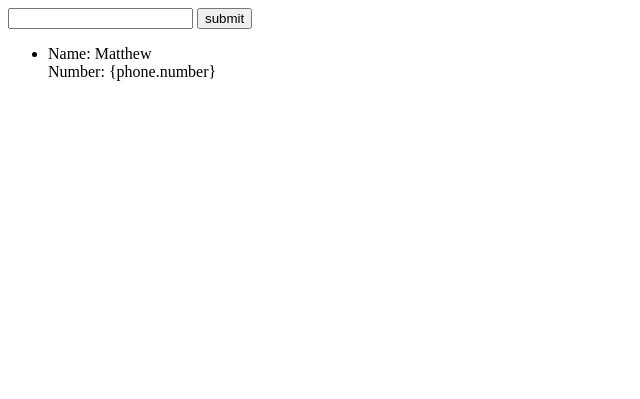
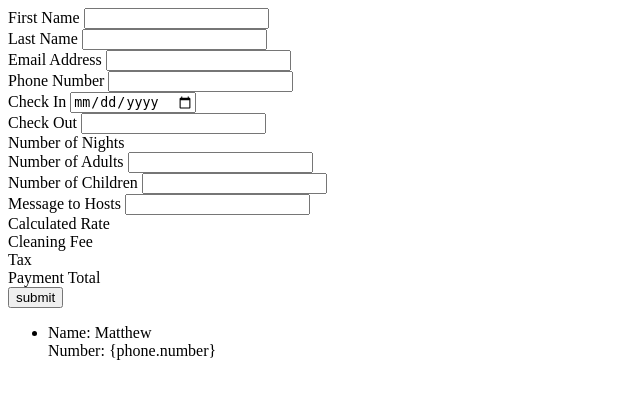
Before and after one commit to tanyabushnell/adu, a Django app: page /dom in a window 1280 px wide. Shown: the top 399 px of the page, without its empty margins (0-640 px from the left). Run offline with Django 3.2, Linux system fonts and the light colour scheme; data comes from the database, SQL or seed files in the repository; both versions use the stored data as it was after the commit.

Commit message:
updated form

```diff
--- a/templates/dom.html
+++ b/templates/dom.html
@@ -109,7 +109,44 @@
 <body>
 <form id="f1" action="/ajax" method="post" onsubmit="return captureSubmit()">
     {% csrf_token %}
-    <input name="name">
+    <label for="contact_first_name">First Name</label>
+    <input name="contact_first_name">
+    <br>
+    <label for="contact_last_name">Last Name</label>
+    <input name="contact_last_name">
+    <br>
+    <label for="contact_email_address">Email Address</label>
+    <input name="contact_email_address">
+     <br>
+    <label for="contact_phone_number">Phone Number</label>
+    <input name="contact_phone_number">
+     <br>
+    <label for="check_in_date">Check In</label>
+    <input name="check_in_date" type="date" placeholder="1999-31-01">
+     <br>
+    <label for="check_out_date">Check Out</label>
+    <input name="check_out_date">
+     <br>
+    <label for="number_of_nights">Number of Nights</label>
+
+     <br>
+    <label for="number_of_adults">Number of Adults</label>
+    <input name="number_of_adults">
+     <br>
+    <label for="number_of_children">Number of Children</label>
+    <input name="number_of_children">
+     <br>
+    <label for="message_to_hosts">Message to Hosts</label>
+    <input name="message_to_hosts">
+     <br>
+    <label for="calculated_rate">Calculated Rate</label>
+     <br>
+    <label for="cleaning_fee">Cleaning Fee</label>
+     <br>
+    <label for="tax">Tax</label>
+     <br>
+    <label for="payment_total">Payment Total</label>
+     <br>
     <input type="submit" value="submit">
     </form>
 <ul id="list">
```
Also changed, not shown: adu.db, adu/__init__.py (deleted), guest_house/__init__.py (deleted), guest_house/migrations/__init__.py (deleted), 13 other files.
